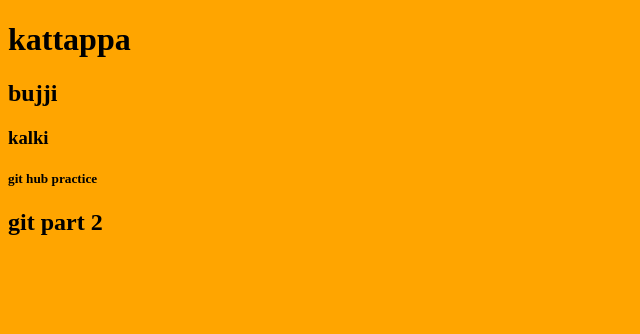
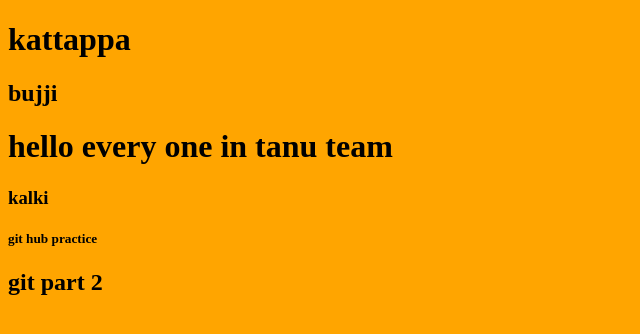
Before and after one commit to TSowmya0828/git-demo, a plain HTML site: page index.html in a window 1280 px wide. Shown: the whole page, without its empty margins (0-640 px from the left). Drawn offline with Linux system fonts and the light colour scheme.

Commit message:
added a new line by tany

```diff
--- a/index.html
+++ b/index.html
@@ -9,6 +9,7 @@
 <body>
     <h1>kattappa</h1>
     <h2>bujji</h2>
+    <h1>hello every one in tanu team</h1>
     <h3>kalki</h3>
     <h5>git hub practice</h5>
     <h2>git part 2</h2>
```
